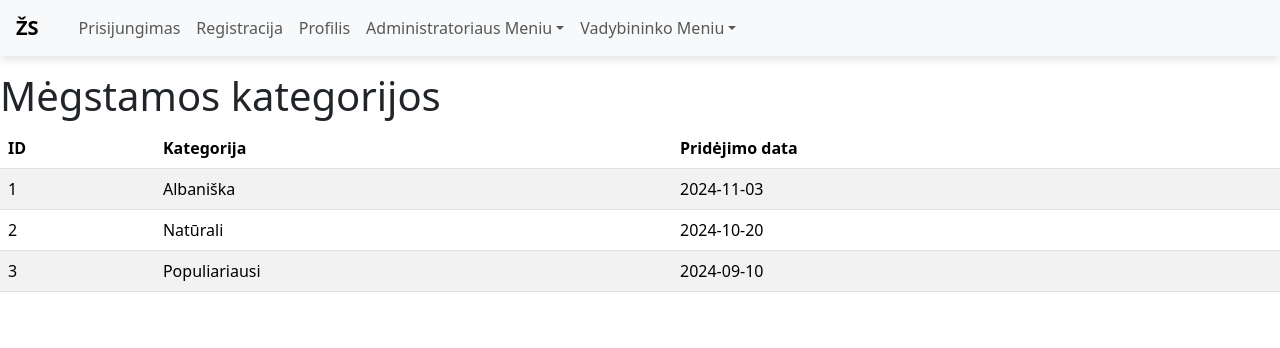
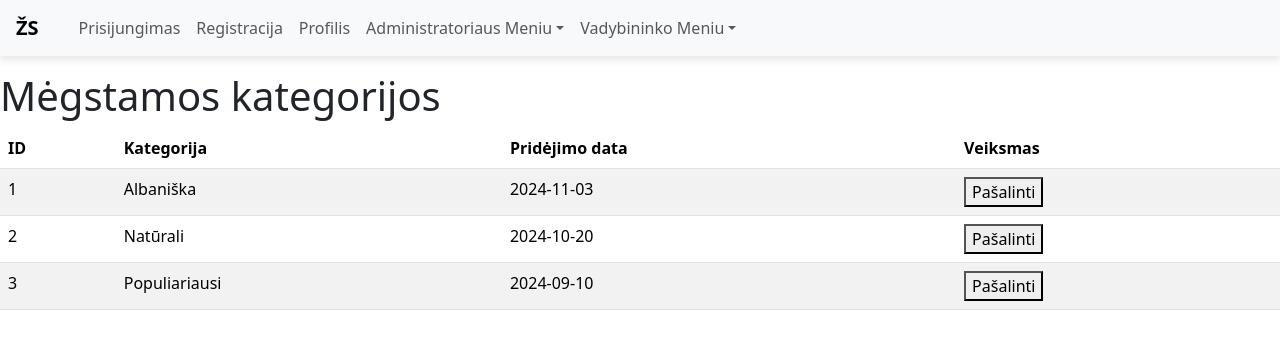
Before and after one commit to Rokas1212/Zoles-Stotele, a React (Vite) app in the folder stotele.client/: page /megstamos-kategorijos in a window 1280 px wide. Shown: the top 348 px of the page. Built offline with nearby package versions, Linux system fonts and the light colour scheme.

Commit message:
Mygtuko pridejimas prie megstamu kategoriju

```diff
--- a/stotele.client/src/pages/Rekomendacijos/MegstamosKategorijos.tsx
+++ b/stotele.client/src/pages/Rekomendacijos/MegstamosKategorijos.tsx
@@ -16,6 +16,7 @@ const MegstamosKategorijos = () => {
             <th>ID</th>
             <th>Kategorija</th>
             <th>Pridėjimo data</th>
+            <th>Veiksmas</th>
           </tr>
         </thead>
         <tbody>
@@ -24,6 +25,9 @@ const MegstamosKategorijos = () => {
               <td>{item.id}</td>
               <td>{item.kategorija}</td>
               <td>{item.dateAdded}</td>
+              <td>
+                <button>Pašalinti</button>
+              </td>
             </tr>
           ))}
         </tbody>
```
